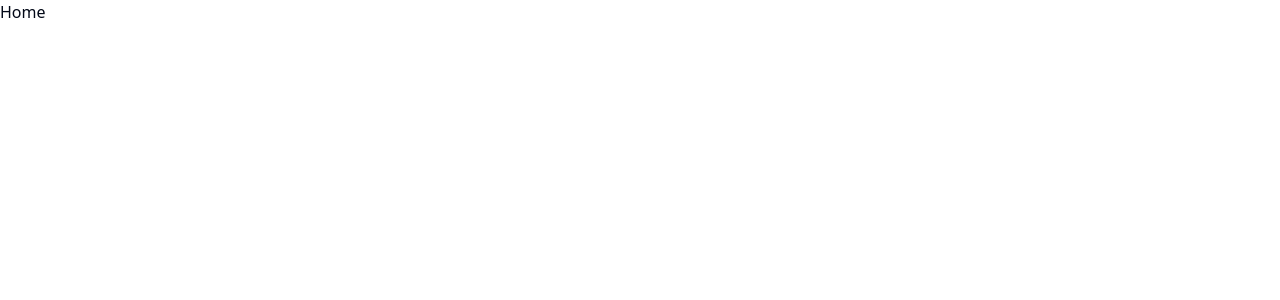
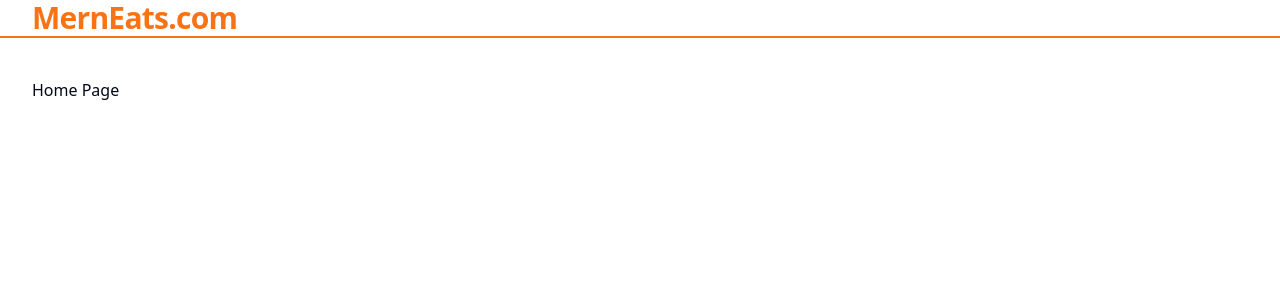
Before and after one commit to Madhushani-29/Food-Ordering-WebApp-Frontend, a React (Vite) app: page / in a window 1280 px wide. Shown: the top 300 px of the page. Built offline with nearby package versions, Linux system fonts and the light colour scheme.

Commit message:
home page layout

```diff
--- a/src/AppRoutes.tsx
+++ b/src/AppRoutes.tsx
@@ -1,9 +1,10 @@
 import { Routes, Route, Navigate } from "react-router-dom";
+import Layout from "./layouts/layout";
 
 const AppRoutes = () => {
     return (
         <Routes>
-            <Route path="/" element={<span>Home</span>} />
+            <Route path="/" element={<Layout>Home Page</Layout>} />
             <Route path="/user-profile" element={<span>User Profile</span>} />
             <Route path="*" element={<Navigate to="/" />} />
         </Routes>
```
